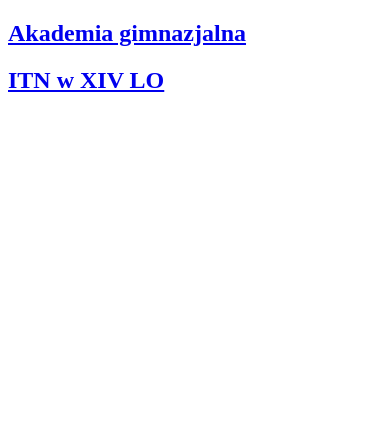
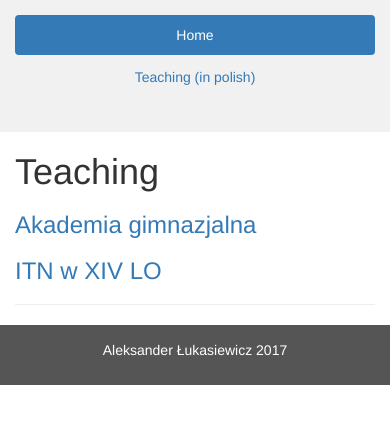
Before and after one commit to olekluka/olekluka.github.io, a plain HTML site: page teaching/teaching.html in a window 390 px wide. Drawn offline with nearby package versions, Linux system fonts and the light colour scheme.

Commit message:
Bootstrap

```diff
--- a/teaching/teaching.html
+++ b/teaching/teaching.html
@@ -1,11 +1,68 @@
 <!DOCTYPE html>
-<html>
+<html lang="en">
 <head>
-	<meta charset="UTF-8">
-	<title>Aleksander Łukasiewicz's homepage - teaching</title>
+  <title>Aleksander Łukasiewicz's homepage - teaching</title>
+  <meta charset="utf-8">
+  <meta name="viewport" content="width=device-width, initial-scale=1">
+  <link rel="stylesheet" href="https://maxcdn.bootstrapcdn.com/bootstrap/3.3.7/css/bootstrap.min.css">
+  <script src="https://ajax.googleapis.com/ajax/libs/jquery/3.2.1/jquery.min.js"></script>
+  <script src="https://maxcdn.bootstrapcdn.com/bootstrap/3.3.7/js/bootstrap.min.js"></script>
+  <style>
+    /* Remove the navbar's default margin-bottom and rounded borders */
+    .navbar {
+      margin-bottom: 0;
+      border-radius: 0;
+    }
+
+    /* Set height of the grid so .sidenav can be 100% (adjust as needed) */
+    .row.content {height: 450px}
+
+    /* Set gray background color and 100% height */
+    .sidenav {
+      padding-top: 20px;
+      background-color: #f1f1f1;
+      height: 100%;
+    }
+
+    /* Set black background color, white text and some padding */
+    footer {
+      background-color: #555;
+      color: white;
+      padding: 15px;
+    }
+
+    /* On small screens, set height to 'auto' for sidenav and grid */
+    @media screen and (max-width: 767px) {
+      .sidenav {
+        height: auto;
+        padding: 15px;
+      }
+      .row.content {height:auto;}
+    }
+  </style>
 </head>
 <body>
-	<h2><a href="Akademia_Gimnazjalna/Akademia_Gimnazjalna.html">Akademia gimnazjalna</a></h2>
-	<h2><a href="ITN_XIV_LO/ITN_XIV_LO.html">ITN w XIV LO</a></h2>
+
+<div class="container-fluid text-center">
+  <div class="row content">
+    <div class="col-sm-3 sidenav">
+      <ul class="nav nav-pills nav-stacked">
+        <li class="active"><a href="index.html">Home</a></li>
+        <li><a href="teaching/teaching.html">Teaching (in polish)</a></li>
+      </ul><br>
+    </div>
+    <div class="col-sm-8 text-left">
+      <h1>Teaching</h1>
+		<h3><a href="Akademia_Gimnazjalna/Akademia_Gimnazjalna.html">Akademia gimnazjalna</a></h3>
+		<h3><a href="ITN_XIV_LO/ITN_XIV_LO.html">ITN w XIV LO</a></h3>
+      <hr>
+    </div>
+  </div>
+</div>
+
+<footer class="container-fluid text-center">
+  <p>Aleksander Łukasiewicz 2017</p>
+</footer>
+
 </body>
 </html>
```
Also changed, not shown: index.html (+61 -5 lines), teaching/Akademia_Gimnazjalna/Akademia_Gimnazjalna.html (+59 -3 lines).
